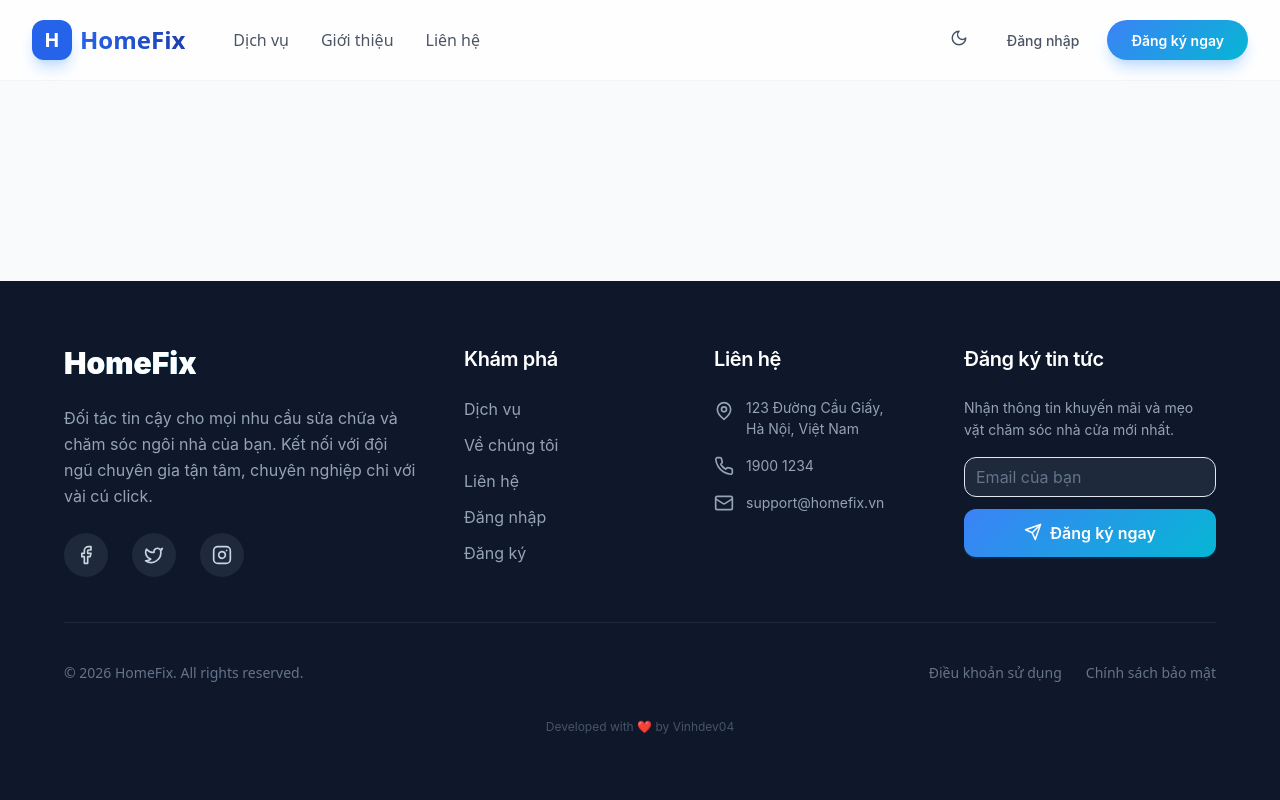
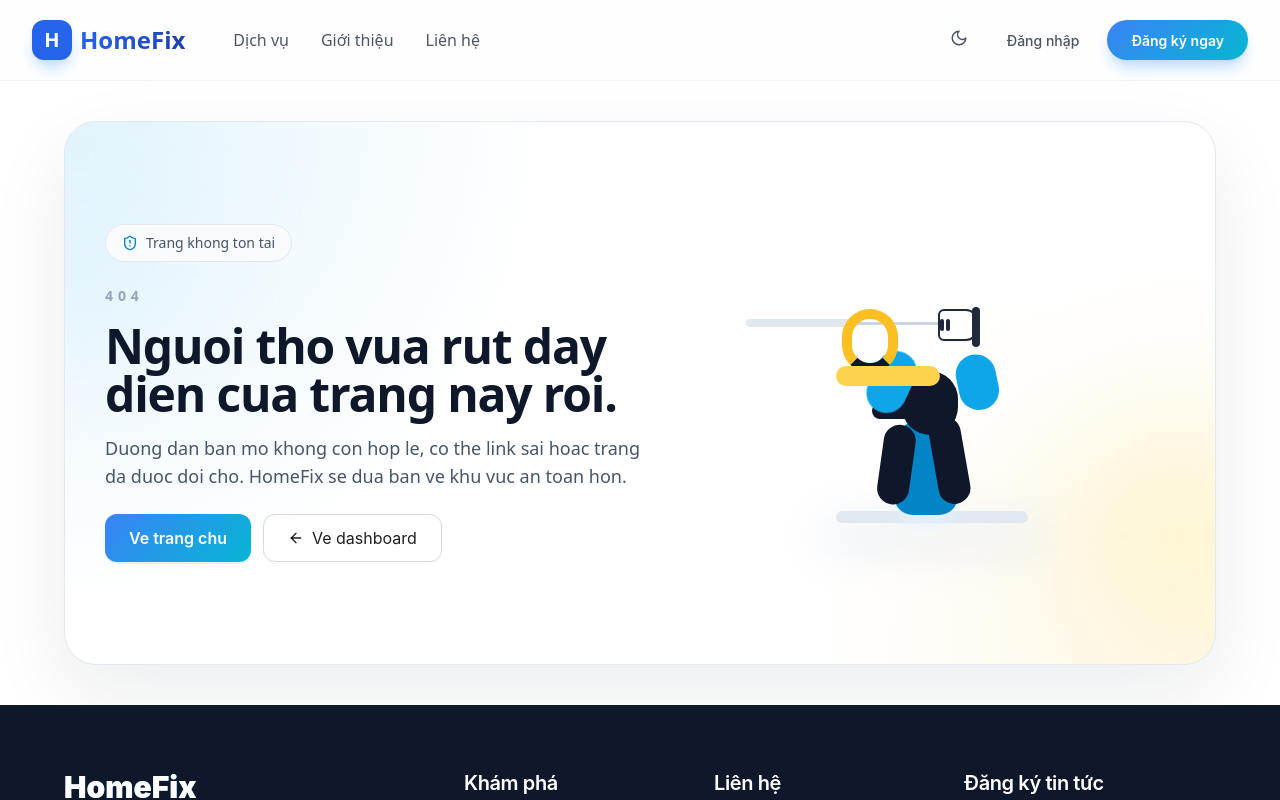
Before and after one commit to GiaBao3009/HomeFix, a React (Vite) app in the folder frontend/: page /not-found in a window 1280 px wide. Shown: the top 800 px of the page. Built offline with nearby package versions, Linux system fonts and the light colour scheme.

Commit message:
feat(ui): implement custom 404 page with animation and global router fallback

```diff
--- a/frontend/src/App.jsx
+++ b/frontend/src/App.jsx
@@ -30,6 +30,7 @@ const ForgotPassword = lazy(() => import('./pages/ForgotPassword'));
 const ResetPassword = lazy(() => import('./pages/ResetPassword'));
 const ReviewPage = lazy(() => import('./pages/ReviewPage'));
 const OAuth2Redirect = lazy(() => import('./pages/OAuth2Redirect'));
+const NotFoundPage = lazy(() => import('./pages/NotFoundPage'));
 
 function LoadingFallback() {
     return (
@@ -56,7 +57,9 @@ const RoleRoute = ({ children, roles }) => {
     const { user, loading } = useAuth();
     if (loading) return <div>Loading...</div>;
     if (!user) return <Navigate to="/login" />;
-    return roles.includes(user.role) ? children : <Navigate to="/" />;
+    return roles.includes(user.role)
+        ? children
+        : <Navigate to="/not-found" replace state={{ reason: 'role', requiredRoles: roles }} />;
 };
 
 function App() {
@@ -183,6 +186,8 @@ function App() {
                                 </RoleRoute>
                             }
                         />
+                        <Route path="/not-found" element={<NotFoundPage />} />
+                        <Route path="*" element={<NotFoundPage />} />
                     </Routes>
                 </Suspense>
             </main>
--- /dev/null
+++ b/frontend/src/pages/NotFoundPage.jsx
@@ -0,0 +1,140 @@
+import { Button } from 'antd';
+import { ArrowLeft, ShieldAlert } from 'lucide-react';
+import { Link, useLocation } from 'react-router-dom';
+
+const NotFoundPage = () => {
+    const location = useLocation();
+    const isRoleDenied = location.state?.reason === 'role';
+
+    return (
+        <section className="-mx-4 -my-8 min-h-[78vh] overflow-hidden bg-white px-4 py-10 sm:-mx-6 sm:px-6 lg:-mx-8 lg:px-8">
+            <div className="relative mx-auto flex min-h-[68vh] max-w-6xl items-center justify-center overflow-hidden rounded-[2rem] border border-slate-200 bg-white px-6 py-12 shadow-[0_30px_80px_rgba(15,23,42,0.08)] sm:px-10">
+                <div className="pointer-events-none absolute inset-0 bg-[radial-gradient(circle_at_top_left,_rgba(14,165,233,0.12),_transparent_38%),radial-gradient(circle_at_bottom_right,_rgba(251,191,36,0.12),_transparent_32%)]" />
+                <div className="pointer-events-none absolute -left-16 top-16 h-40 w-40 rounded-full bg-sky-100 blur-3xl" />
+                <div className="pointer-events-none absolute -right-12 bottom-10 h-44 w-44 rounded-full bg-amber-100 blur-3xl" />
+
+                <div className="relative grid w-full items-center gap-12 lg:grid-cols-[1.05fr_0.95fr]">
+                    <div className="space-y-6">
+                        <div className="inline-flex items-center gap-2 rounded-full border border-slate-200 bg-slate-50 px-4 py-2 text-sm font-medium text-slate-600">
+                            <ShieldAlert size={16} className="text-sky-600" />
+                            {isRoleDenied ? 'Khong dung quyen truy cap' : 'Trang khong ton tai'}
+                        </div>
+                        <div className="space-y-4">
+                            <p className="text-sm font-semibold uppercase tracking-[0.35em] text-slate-400">404</p>
+                            <h1 className="max-w-xl text-4xl font-black leading-tight tracking-tight text-slate-900 sm:text-5xl">
+                                {isRoleDenied ? 'Ban vua cham vao khu vuc khong danh cho vai tro hien tai.' : 'Nguoi tho vua rut day dien cua trang nay roi.'}
+                            </h1>
+                            <p className="max-w-2xl text-base leading-8 text-slate-600 sm:text-lg">
+                                {isRoleDenied
+                                    ? 'He thong da chan de tranh di nham luong. Ban co the quay lai dashboard hoac ve trang chu de tiep tuc dung dung quyen.'
+                                    : 'Duong dan ban mo khong con hop le, co the link sai hoac trang da duoc doi cho. HomeFix se dua ban ve khu vuc an toan hon.'}
+                            </p>
+                        </div>
+                        <div className="flex flex-wrap gap-3">
+                            <Link to="/">
+                                <Button type="primary" size="large" className="!h-12 !rounded-xl !px-6">
+                                    Ve trang chu
+                                </Button>
+                            </Link>
+                            <Link to="/dashboard">
+                                <Button size="large" className="!h-12 !rounded-xl !px-6">
+                                    <ArrowLeft size={16} />
+                                    Ve dashboard
+                                </Button>
+                            </Link>
+                        </div>
+                    </div>
+
+                    <div className="relative flex min-h-[360px] items-center justify-center">
+                        <div className="electric-scene relative h-[340px] w-full max-w-[420px]">
+                            <div className="absolute left-6 top-24 h-2 w-28 rounded-full bg-slate-200" />
+                            <div className="absolute left-[124px] top-[99px] h-[3px] w-24 bg-slate-300 electric-cable" />
+                            <div className="absolute left-[216px] top-[86px] h-8 w-10 rounded-r-xl rounded-tl-md rounded-bl-md border-2 border-slate-800 bg-white shadow-sm">
+                                <span className="absolute left-1.5 top-2 h-3 w-1 rounded-full bg-slate-800" />
+                                <span className="absolute left-4.5 top-2 h-3 w-1 rounded-full bg-slate-800" />
+                            </div>
+                            <div className="absolute left-[250px] top-[84px] h-10 w-2 rounded-full bg-slate-800 electric-plug" />
+                            <div className="absolute left-[260px] top-[92px] h-14 w-14 rounded-full bg-amber-100/70 blur-xl electric-spark" />
+
+                            <div className="absolute bottom-4 left-1/2 h-6 w-56 -translate-x-1/2 rounded-[999px] bg-slate-200/80 blur-xl" />
+                            <div className="absolute bottom-10 left-1/2 h-3 w-48 -translate-x-1/2 rounded-full bg-slate-200" />
+
+                            <div className="absolute bottom-12 left-[172px] h-24 w-16 rounded-t-[1.8rem] rounded-b-[1.2rem] bg-sky-600 shadow-lg shadow-sky-100" />
+                            <div className="absolute bottom-32 left-[180px] h-16 w-14 rounded-full bg-slate-900" />
+                            <div className="absolute bottom-[144px] left-[150px] h-4 w-20 rounded-full bg-slate-900" />
+                            <div className="absolute bottom-[152px] left-[136px] h-16 w-10 origin-bottom rotate-[25deg] rounded-full bg-sky-500 worker-arm" />
+                            <div className="absolute bottom-[148px] left-[230px] h-14 w-10 origin-top-left -rotate-[12deg] rounded-full bg-sky-500" />
+                            <div className="absolute bottom-[58px] left-[164px] h-20 w-8 origin-top rotate-[8deg] rounded-full bg-slate-900" />
+                            <div className="absolute bottom-[58px] left-[204px] h-[88px] w-8 origin-top -rotate-[10deg] rounded-full bg-slate-900" />
+                            <div className="absolute bottom-[190px] left-[120px] h-16 w-14 rounded-full border-[10px] border-amber-400 border-b-slate-900 border-l-amber-400 border-r-amber-400 border-t-amber-400" />
+                            <div className="absolute bottom-[177px] left-[114px] h-5 w-[104px] rounded-full bg-amber-300" />
+                        </div>
+                    </div>
+                </div>
+            </div>
+
+            <style>{`
+                .electric-cable {
+                    transform-origin: left center;
+                    animation: cableFloat 2.8s ease-in-out infinite;
+                }
+
+                .electric-plug {
+                    transform-origin: left center;
+                    animation: plugPull 2.8s ease-in-out infinite;
+                }
+
+                .electric-spark {
+                    animation: sparkPulse 1.4s ease-in-out infinite;
+                }
+
+                .worker-arm {
+                    animation: armPull 2.8s ease-in-out infinite;
+                }
+
+                @keyframes plugPull {
+                    0%, 100% {
+                        transform: translateX(0) rotate(0deg);
+                    }
+                    35% {
+                        transform: translateX(10px) rotate(-5deg);
+                    }
+                    65% {
+                        transform: translateX(18px) rotate(-8deg);
+                    }
+                }
+
+                @keyframes cableFloat {
+                    0%, 100% {
+                        transform: scaleX(1) translateY(0);
+                    }
+                    50% {
+                        transform: scaleX(0.92) translateY(-2px);
+                    }
+                }
+
+                @keyframes sparkPulse {
+                    0%, 100% {
+                        opacity: 0.12;
+                        transform: scale(0.85);
+                    }
+                    50% {
+                        opacity: 0.5;
+                        transform: scale(1.08);
+                    }
+                }
+
+                @keyframes armPull {
+                    0%, 100% {
+                        transform: rotate(25deg);
+                    }
+                    50% {
+                        transform: rotate(12deg);
+                    }
+                }
+            `}</style>
+        </section>
+    );
+};
+
+export default NotFoundPage;
```
